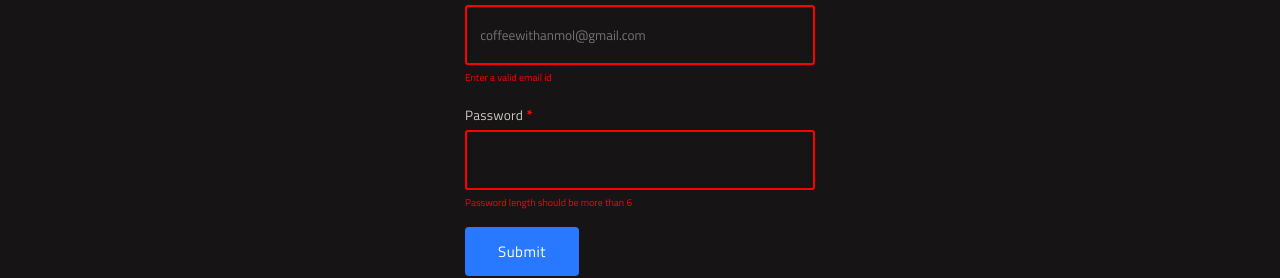
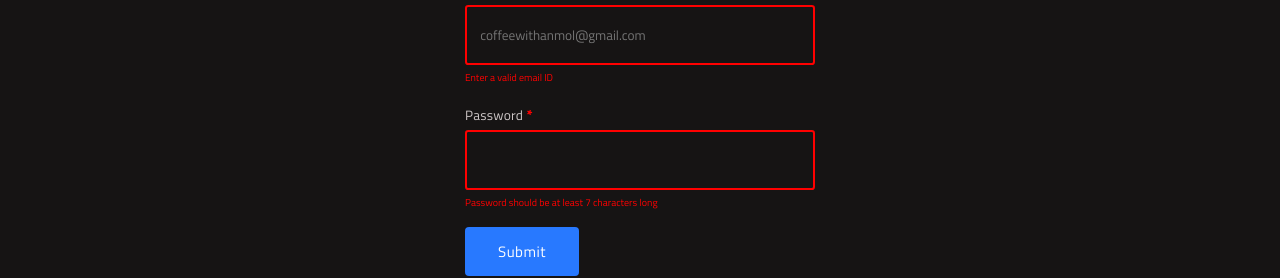
Before and after one commit to fineanmol/Annoying-submit-button, a React (Create React App) app: page / in a window 1280 px wide. Shown: the part 208-486 px from the top of the page. Built offline with nearby package versions, Linux system fonts and the light colour scheme.

Commit message:
Fix grammar issues

```diff
--- a/src/App.js
+++ b/src/App.js
@@ -75,7 +75,7 @@ function App() {
           </div>
           <div>
             {!validateEmail(form.email) ? (
-              <p className="warning-message">Enter a valid email id</p>
+              <p className="warning-message">Enter a valid email ID</p>
             ) : (
               ""
             )}
@@ -100,7 +100,7 @@ function App() {
           <div>
             {form.password.length <= 6 ? (
               <p className="warning-message">
-                Password length should be more than 6
+                Password should be at least 7 characters long
               </p>
             ) : (
               ""
```
Also changed, not shown: 1 other file (tests, documents, lock files or other folders).
